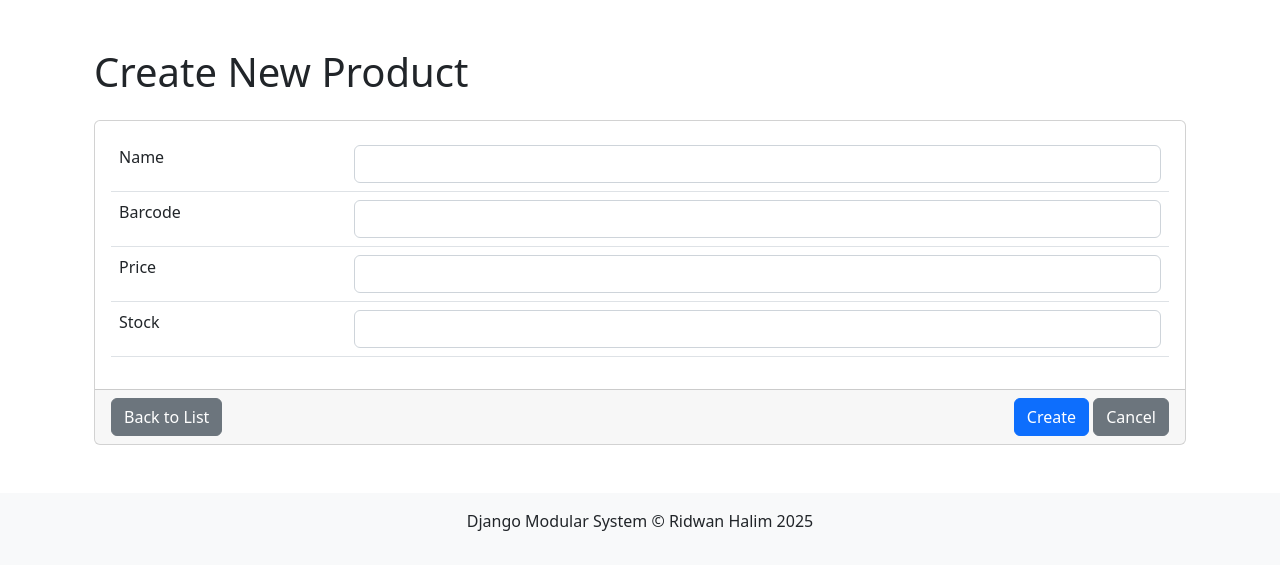
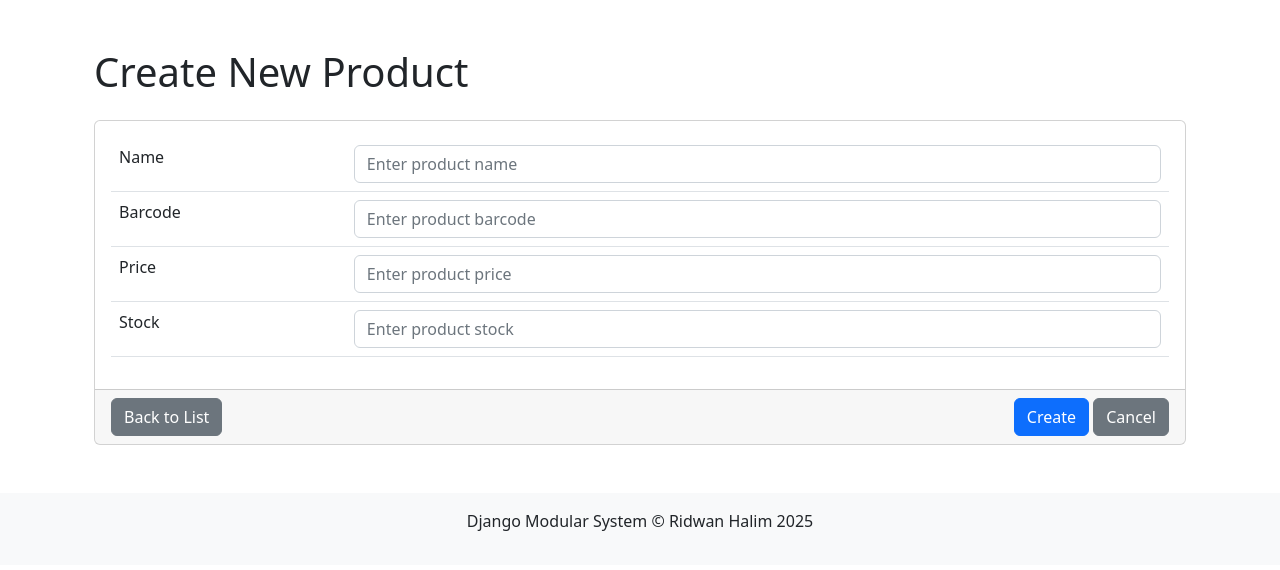
Before and after one commit to ridwaanhall/django-app-modular, a Django app: template product_module/templates/product_module/product_create.html in a window 1280 px wide. Shown: the part 56-626 px from the top of the page. Run offline with Django 5.2, Linux system fonts and the light colour scheme; the template is opened without the code that fills it, so the values that code supplies are empty.

Commit message:
feat: add placeholder text to product creation form fields for better user guidance

```diff
--- a/product_module/templates/product_module/product_create.html
+++ b/product_module/templates/product_module/product_create.html
@@ -15,19 +15,19 @@ Create Product
                 <table class="table">
                     <tr>
                         <td><label for="name" class="form-label">Name</label></td>
-                        <td><input type="text" class="form-control" id="name" name="name" required /></td>
+                        <td><input type="text" class="form-control" id="name" name="name" placeholder="Enter product name" required /></td>
                     </tr>
                     <tr>
                         <td><label for="barcode" class="form-label">Barcode</label></td>
-                        <td><input type="text" class="form-control" id="barcode" name="barcode" required /></td>
+                        <td><input type="text" class="form-control" id="barcode" name="barcode" placeholder="Enter product barcode" required /></td>
                     </tr>
                     <tr>
                         <td><label for="price" class="form-label">Price</label></td>
-                        <td><input type="number" step="0.01" class="form-control" id="price" name="price" required /></td>
+                        <td><input type="number" step="0.01" class="form-control" id="price" name="price" placeholder="Enter product price" required /></td>
                     </tr>
                     <tr>
                         <td><label for="stock" class="form-label">Stock</label></td>
-                        <td><input type="number" class="form-control" id="stock" name="stock" required /></td>
+                        <td><input type="number" class="form-control" id="stock" name="stock" placeholder="Enter product stock" required /></td>
                     </tr>
                 </table>
             </div>
```
